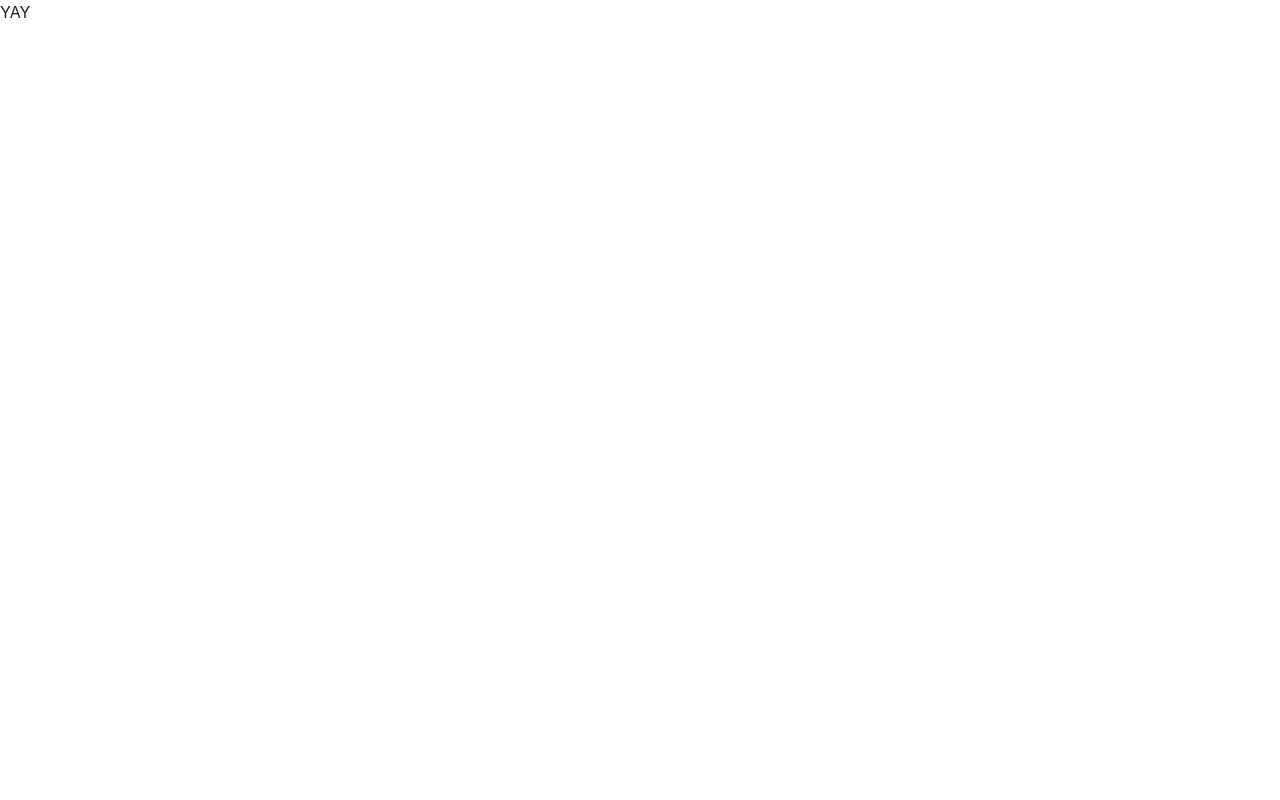
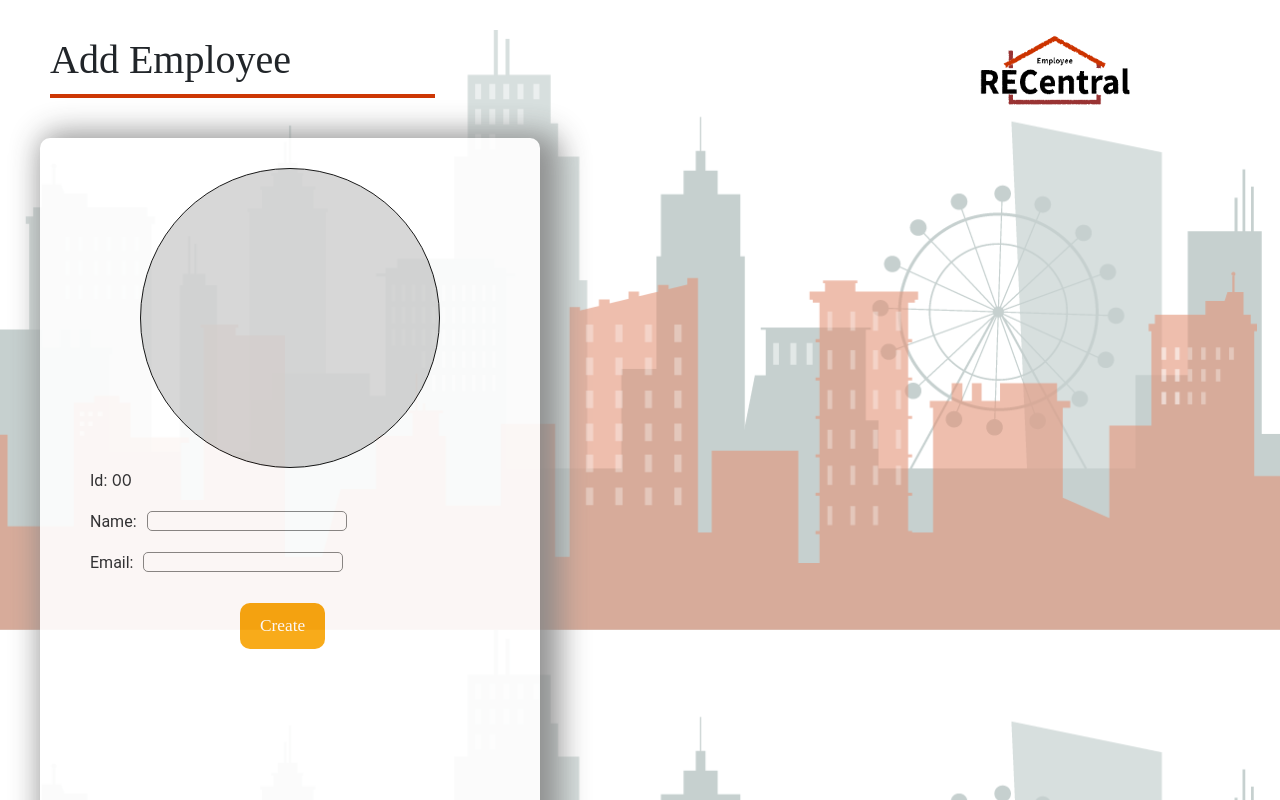
Before and after one commit to lauragonzalez99/RECentral4.0, an Angular app in the folder RECentral4.0/ClientApp/: page /add-employee in a window 1280 px wide. Shown: the top 800 px of the page. Built offline with nearby package versions, Linux system fonts and the light colour scheme.

Commit message:
figuring out adding employee functionality api -> controller

```diff
--- a/RECentral4.0/ClientApp/src/app/Services/apiservice.service.ts
+++ b/RECentral4.0/ClientApp/src/app/Services/apiservice.service.ts
@@ -1,5 +1,6 @@
 import { Injectable } from '@angular/core';
-import { HttpClient} from '@angular/common/http'
+import { HttpClient } from '@angular/common/http';
+import { Observable } from 'rxjs';
 
 
 const BASE_URL = 'http://localhost:65234/'
@@ -17,5 +18,10 @@ export class APIServiceService {
   getEmployeesList() {
     return this.http.get<any[]>(BASE_URL + 'employees');
   }
+  createEmployee(Employee): Observable<any>
+  {
+    JSON.stringify(Employee);
+    return this.http.post(BASE_URL + 'employees', Employee);
+  }
 
 }
--- a/RECentral4.0/ClientApp/src/app/add-employee/add-employee.component.html
+++ b/RECentral4.0/ClientApp/src/app/add-employee/add-employee.component.html
@@ -1,4 +1,4 @@
-<!--<div class="background">
+<div class="background">
   <div class="TitleContainer">
     <p class="Title">Add Employee</p>
     <div></div>
@@ -11,13 +11,14 @@
         <div class="Profile">
           <div class="circle"></div>
           <div class="form-container">
-            <label>Id:</label> 00 <br>
-            <label>Name:</label> <input type="text"> <br>
-            <label>Email:</label> <input type="email"><br>
-            <button>Save</button>
+            <form [formGroup]="employeeform">
+              <label>Id:</label> 00 <br>
+              <label>Name:</label> <input formControlName="name" type="text"> <br>
+              <label>Email:</label> <input formControlName="email" type="email"><br>
+              <button (click)="submit()" >Create</button>
+            </form>
           </div>
         </div>
       </div>
   </div>
- </div>-->
-<div>YAY</div>
+ </div>
--- /dev/null
+++ b/RECentral4.0/ClientApp/src/app/add-employee/add-employee.component.scss
@@ -0,0 +1,179 @@
+.background {
+    /* The image used */
+    position: relative;
+    bottom:0px;
+    background-image: url("../../assets/Red\ Skyline.png") ;
+    /* Full height */
+    height: auto;
+    min-height: 100%;
+    width: 100%;
+    /* Center and scale the image nicely */
+    background-position: center;
+    background-repeat: no-repeat;
+    background-size: 1720px 600px;
+    background-position: 50% 120%;
+    background-attachment:fixed;
+
+
+}
+
+.TitleContainer {
+    margin-top: 30px;
+    margin-left: 50px;
+    div {
+        margin-top: 4px;
+        height: 4px;
+        width: 385px;
+        background-color: #cd3705;
+    }
+}
+
+.Title{
+    font-size: 30pt;
+    font-family: 'Source Sans Pro';
+    margin-bottom: 1px;
+}
+
+.Logo {
+    position: fixed;
+    top: 35px;
+    right: 150px;
+    width: 150px;
+    height: 70px;
+}
+
+.Profile {
+    display: inline-block;
+    background-color: white;
+    opacity: 90%;
+    height: 700px;
+    width: 500px;
+    margin: 40px;
+    border-radius: 10px;
+    box-shadow: 10px 5px 30px 10px #888888;
+    .circle {
+        margin: auto;
+        margin-top: 30px;
+        background-color: lightgrey;
+        height: 300px;
+        width: 300px;
+        border-radius: 100%;
+        border: 1px solid black;
+        text-align: center;
+        vertical-align: middle;
+    }
+
+    .form-container {
+        width: 400px;
+        margin: auto;
+        label {
+            font-family: 'Roboto';
+            // display: inline-block;
+        }
+        input {
+            display: inline-block;
+            border: 1px solid grey;
+            border-radius: 5px;
+            height: 20px;
+            background-color: white;
+            width: 200px;
+            margin: 10px;
+
+
+        }
+
+    }
+    button {
+        margin-top: 20px;
+        margin-left: 150px;
+        color: white;
+        background-color: rgb(248, 162, 2);
+        border: none;
+        border-radius: 10px;
+        font-family: 'Source Sans Pro';
+        font-size: 13pt;
+        padding: 10px;
+        padding-left: 20px;
+        padding-right: 20px;
+
+    }
+}
+
+.Header {
+    font-family: 'Source Sans Pro';
+    font-size: 15pt;
+    border-bottom: 3px solid #cd3705;
+    div {
+        display: flex;
+        flex-direction: row;
+        align-content:  space-around;
+        align-items: center;
+    }
+    p {
+        font-size: 12pt;
+        padding: 5px;
+        margin-left: 10px;
+        margin-right: 10px;
+        margin-bottom: 0px;
+        margin-top: 5px;
+    }
+}
+
+.propertyForm {
+    margin-left: 20px;
+    width: 400px;
+    margin: auto;
+
+    label {
+        font-family: 'Roboto';
+    }
+    input {
+        margin: 10px;
+    }
+}
+
+.LookingFor {
+    height: 320px;
+    width: 800px;
+    background-color: white;
+    opacity: 90%;
+    margin: 40px;
+    border-radius: 10px;
+    box-shadow: 10px 5px 30px 10px #888888;
+    .tags {
+       width:300px;
+       margin: auto;
+        p {
+            display: inline-block;
+            margin: 10px;
+            border-radius: 5px;
+            color: white;
+            font-family: 'Source Sans Pro';
+            padding: 2px;
+        }
+    }
+}
+
+.Documents {
+    opacity: 90%;
+    height: 320px;
+    width: 800px;
+    background-color: white;
+    margin: 40px;
+    border-radius: 10px;
+    box-shadow: 10px 5px 30px 10px #888888;
+
+}
+
+.MainContainer {
+    max-width: 1550px;
+    min-height: 1000px;
+    margin: auto;
+    // border: 1px solid black;
+}
+
+.SubContainer {
+
+    display: inline-block;
+    // border: 1px solid black;
+}
--- a/RECentral4.0/ClientApp/src/app/add-employee/add-employee.component.ts
+++ b/RECentral4.0/ClientApp/src/app/add-employee/add-employee.component.ts
@@ -1,15 +1,30 @@
 import { Component, OnInit } from '@angular/core';
+import { APIServiceService } from '../Services/apiservice.service'
+import { FormGroup, FormControl } from "@angular/forms";
+
 
 @Component({
   selector: 'app-add-employee',
   templateUrl: './add-employee.component.html',
-  styleUrls: ['./add-employee.component.css']
+  styleUrls: ['./add-employee.component.scss']
 })
 export class AddEmployeeComponent implements OnInit {
 
-  constructor() { }
+  constructor(private ApiService: APIServiceService,) { }
   //create an instance, pass it , submit -> send it back
   ngOnInit() {
+
   }
 
+  employeeform = new FormGroup({
+    name: new FormControl(''),
+    email: new FormControl(''),
+    trainingStatus: new FormControl(1)
+  })
+
+
+  submit() {
+    console.log(this.employeeform.value);
+    this.ApiService.createEmployee(this.employeeform.value);
+  }
 }
--- a/RECentral4.0/ClientApp/src/app/app.module.ts
+++ b/RECentral4.0/ClientApp/src/app/app.module.ts
@@ -1,7 +1,7 @@
 import { BrowserModule } from '@angular/platform-browser';
 import { NgModule } from '@angular/core';
-import { FormsModule } from '@angular/forms';
 import { HttpClientModule, HTTP_INTERCEPTORS } from '@angular/common/http';
+import { FormsModule, ReactiveFormsModule } from '@angular/forms';
 
 import { AppComponent } from './app.component';
 import { NavMenuComponent } from './nav-menu/nav-menu.component';
@@ -46,6 +46,7 @@ import { AddEmployeeComponent } from './add-employee/add-employee.component';
     BrowserModule.withServerTransition({ appId: 'ng-cli-universal' }),
     HttpClientModule,
     FormsModule,
+    ReactiveFormsModule,
     AppRoutingModule
     /*RouterModule.forRoot([
       { path: '', component: HomeComponent, pathMatch: 'full' },
--- a/RECentral4.0/ClientApp/src/app/manage-employees/manage-employees.component.html
+++ b/RECentral4.0/ClientApp/src/app/manage-employees/manage-employees.component.html
@@ -23,7 +23,7 @@
       </tr>
     </table>
     <div class="btnContainer">
-      <img class="addButton" src="../../assets/red button.png" routerLink="/add-customer">
+      <img class="addButton" src="../../assets/red button.png" routerLink="/add-employee">
     </div>
   </div>
 
```
Also changed, not shown: RECentral4.0/ClientApp/src/app/add-employee/add-employee.component.css (deleted).
